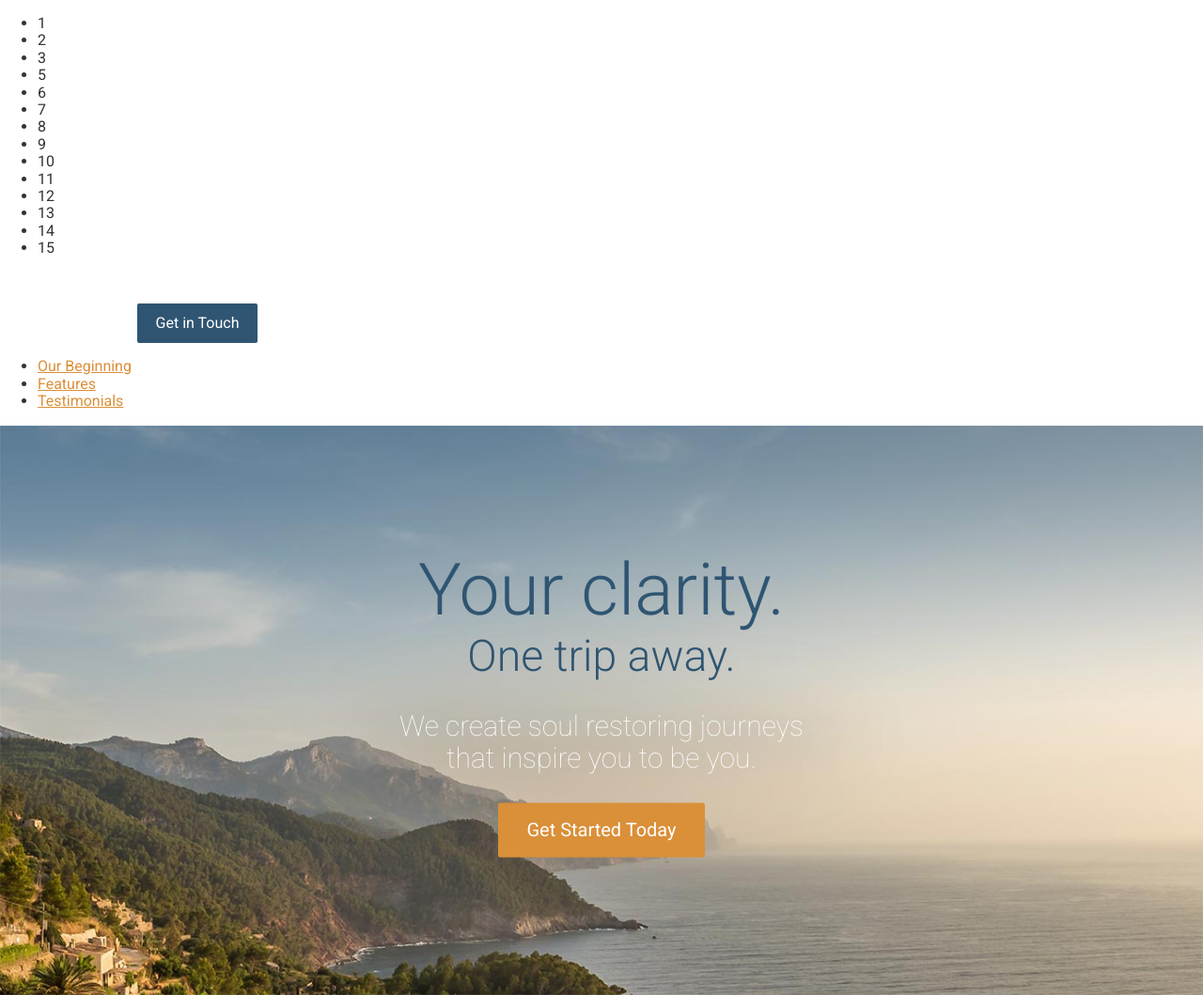
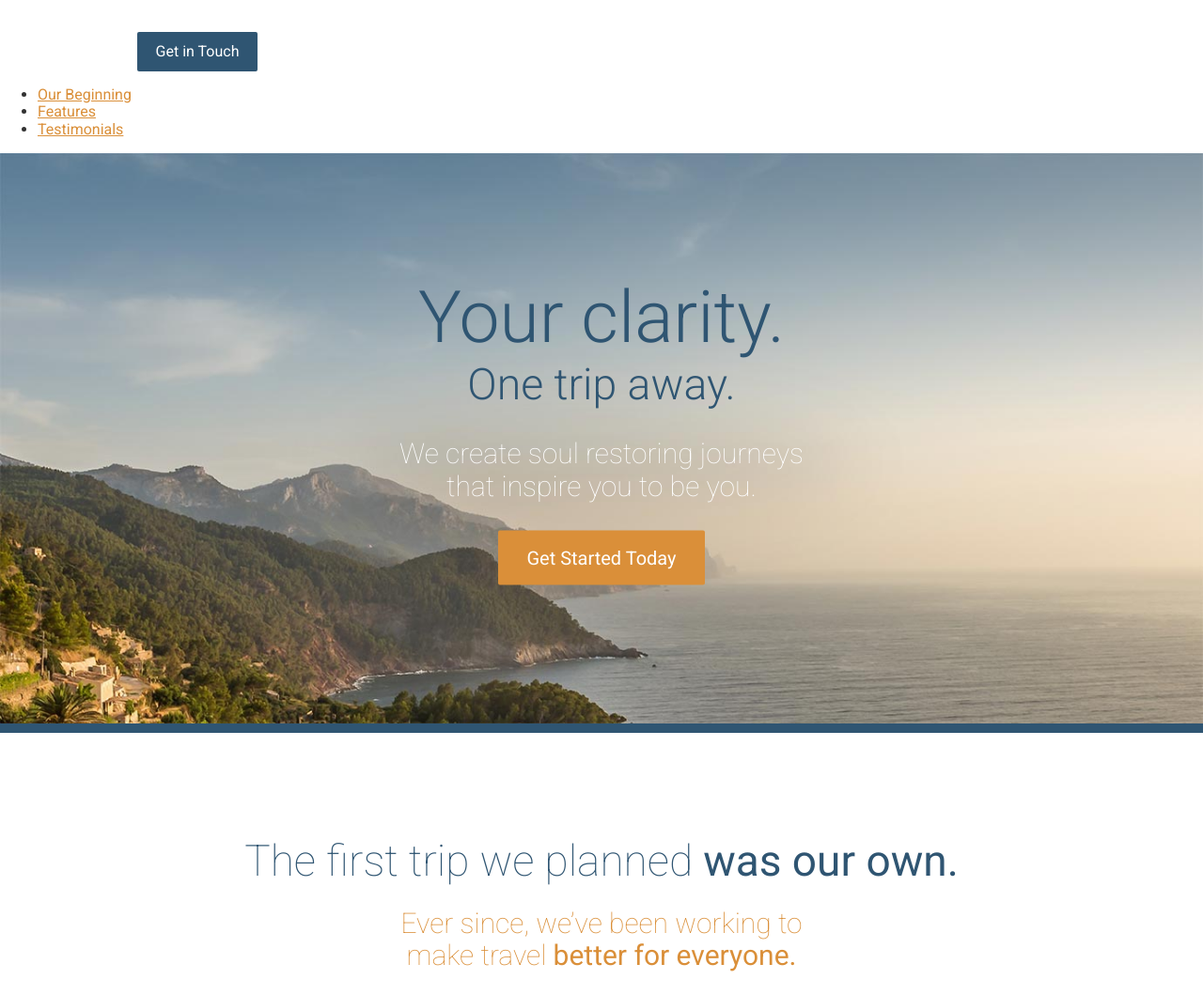
Before and after one commit to stefanjeremicc/travel-agency-website, a website: page app/index.html in a window 1280 px wide. Shown: the top 1059 px of the page at 94% size. Drawn offline with Linux system fonts and the light colour scheme.

Commit message:
Removed test numbers

```diff
--- a/app/index.html
+++ b/app/index.html
@@ -9,22 +9,6 @@
   <link rel="stylesheet" href="temp/styles/styles.css">
 </head>
 <body>
-  <ul>
-    <li>1</li>
-    <li>2</li>
-    <li>3</li>
-    <li>5</li>
-    <li>6</li>
-    <li>7</li>
-    <li>8</li>
-    <li>9</li>
-    <li>10</li>
-    <li>11</li>
-    <li>12</li>
-    <li>13</li>
-    <li>14</li>
-    <li>15</li>
-  </ul>
   <header>
     <img src="assets/images/icons/clear-view-escapes.svg">
     <a href="#" class="btn">Get in Touch</a>
```
